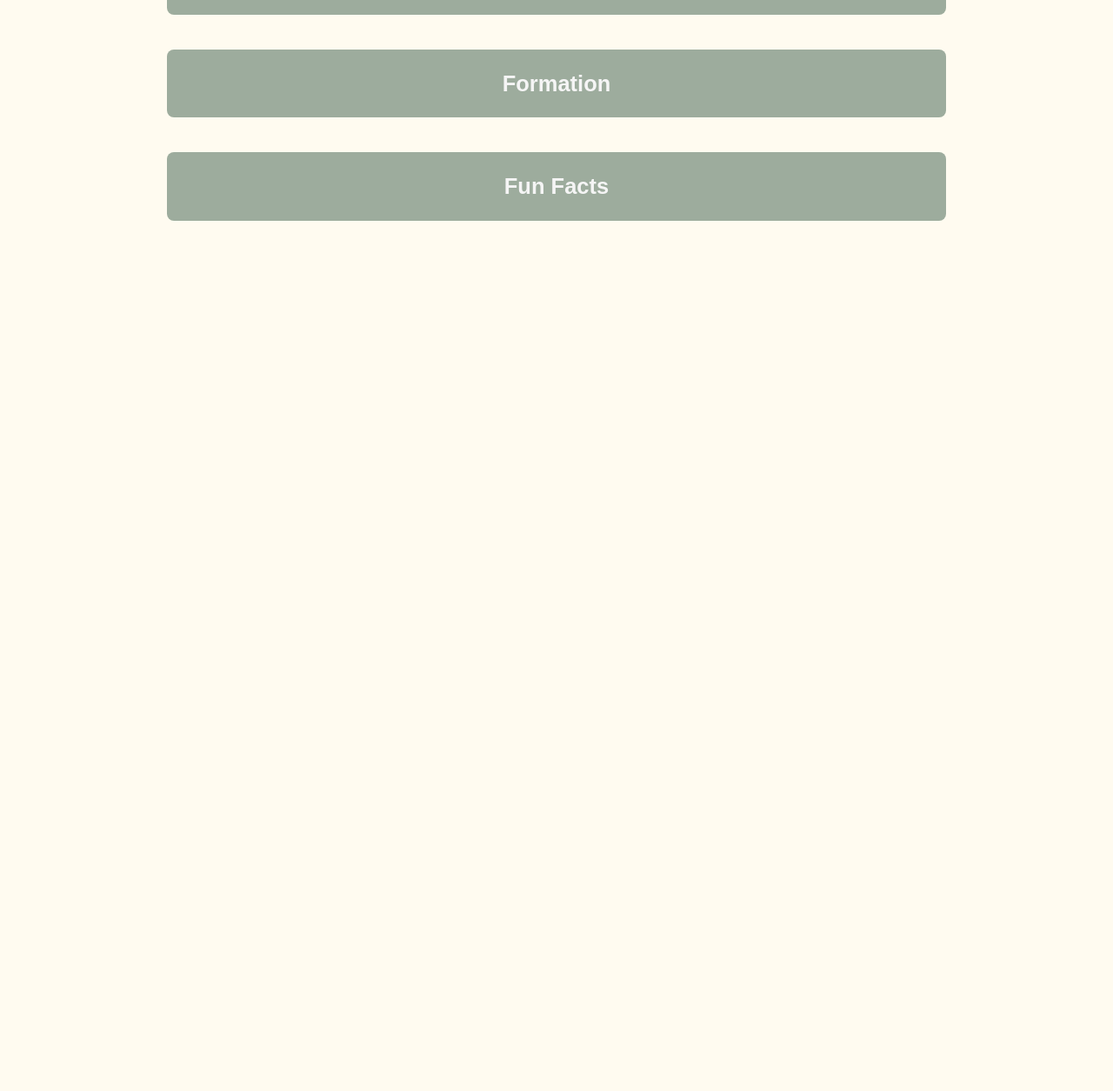
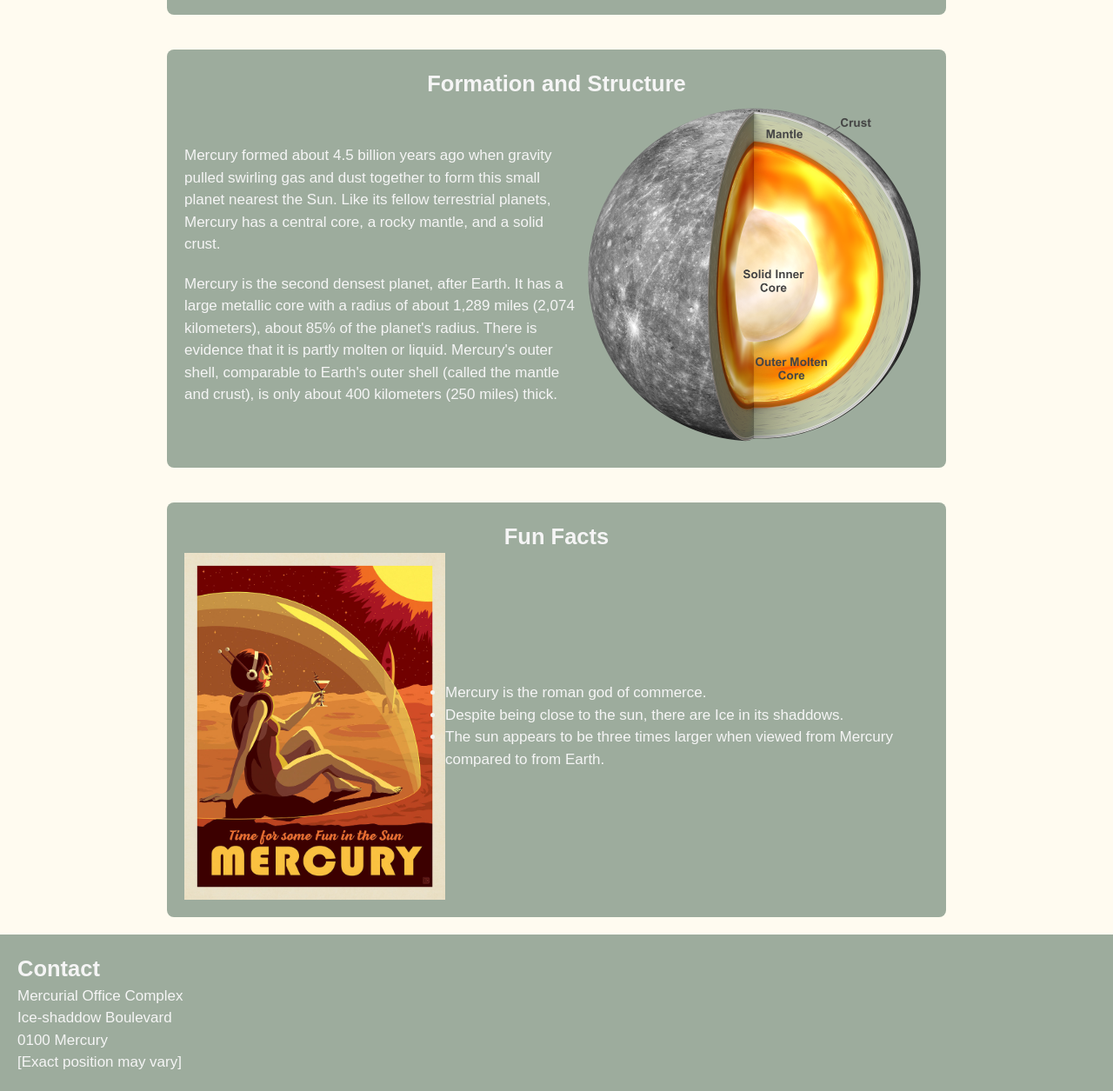
Before and after one commit to mikael1kodehode-coder/html-css-oppgave3-planet, a plain HTML site: page index.html in a window 1280 px wide. Shown: the part 3210-4465 px from the top of the page at 87% size. Before the commit the page ends 3484 px from the top, so only its background shows below. Drawn offline with Linux system fonts and the light colour scheme; a web font is replaced by a local one.

Commit message:
To siste sections og footer

```diff
--- a/index.html
+++ b/index.html
@@ -38,13 +38,15 @@
                         <h2>Mercury</h2>
 
                         <p>
-              Mercury is the smallest planet in our solar system and nearest to
-              the Sun. It's only slightly larger than Earth's Moon.
+                            Mercury is the smallest planet in our solar system
+                            and nearest to the Sun. It's only slightly larger
+                            than Earth's Moon.
                         </p>
                         <p>
-              From the surface of Mercury, the Sun would appear more than three
-              times as large as it does when viewed from Earth, and the sunlight
-              would be as much as seven times brighter.
+                            From the surface of Mercury, the Sun would appear
+                            more than three times as large as it does when
+                            viewed from Earth, and the sunlight would be as much
+                            as seven times brighter.
                         </p>
                     </article>
                 </div>
@@ -78,28 +80,33 @@
                         <h2>Orbit</h2>
 
                         <p>
-              Mercury's highly eccentric, egg-shaped orbit takes the planet as
-              close as 29 million miles (47 million kilometers) and as far as 43
-              million miles (70 million kilometers) from the Sun. It speeds
-              around the Sun every 88 days, traveling through space at nearly 29
-              miles (47 kilometers) per second, faster than any other planet.
+                            Mercury's highly eccentric, egg-shaped orbit takes
+                            the planet as close as 29 million miles (47 million
+                            kilometers) and as far as 43 million miles (70
+                            million kilometers) from the Sun. It speeds around
+                            the Sun every 88 days, traveling through space at
+                            nearly 29 miles (47 kilometers) per second, faster
+                            than any other planet.
                         </p>
                         <p>
-              Mercury spins slowly on its axis and completes one rotation every
-              59 Earth days. But when Mercury is moving fastest in its
-              elliptical orbit around the Sun (and it is closest to the Sun),
-              each rotation is not accompanied by sunrise and sunset like it is
-              on most other planets. The morning Sun appears to rise briefly,
-              set, and rise again from some parts of the planet's surface. The
-              same thing happens in reverse at sunset for other parts of the
-              surface. One Mercury solar day (one full day-night cycle) equals
+                            Mercury spins slowly on its axis and completes one
+                            rotation every 59 Earth days. But when Mercury is
+                            moving fastest in its elliptical orbit around the
+                            Sun (and it is closest to the Sun), each rotation is
+                            not accompanied by sunrise and sunset like it is on
+                            most other planets. The morning Sun appears to rise
+                            briefly, set, and rise again from some parts of the
+                            planet's surface. The same thing happens in reverse
+                            at sunset for other parts of the surface. One
+                            Mercury solar day (one full day-night cycle) equals
                             176 Earth days – just over two years on Mercury.
                         </p>
                         <p>
-              Mercury's axis of rotation is tilted just 2 degrees with respect
-              to the plane of its orbit around the Sun. That means it spins
-              nearly perfectly upright and so does not experience seasons as
-              many other planets do.
+                            Mercury's axis of rotation is tilted just 2 degrees
+                            with respect to the plane of its orbit around the
+                            Sun. That means it spins nearly perfectly upright
+                            and so does not experience seasons as many other
+                            planets do.
                         </p>
                     </div>
                 </article>
@@ -114,47 +121,54 @@
                         <h2>Surface</h2>
 
                         <p>
-              Mercury's surface resembles that of Earth's Moon, scarred by many
-              impact craters resulting from collisions with meteoroids and
-              comets. Craters and features on Mercury are named after famous
-              deceased artists, musicians, or authors, including children's
+                            Mercury's surface resembles that of Earth's Moon,
+                            scarred by many impact craters resulting from
+                            collisions with meteoroids and comets. Craters and
+                            features on Mercury are named after famous deceased
+                            artists, musicians, or authors, including children's
                             author Dr. Seuss and dance pioneer Alvin Ailey.
                         </p>
                         <p>
-              Very large impact basins, including Caloris (960 miles or 1,550
-              kilometers in diameter) and Rachmaninoff (190 miles, or 306
-              kilometers in diameter), were created by asteroid impacts on the
-              planet's surface early in the solar system's history. While there
-              are large areas of smooth terrain, there are also cliffs, some
-              hundreds of miles long and soaring up to a mile high. They rose as
-              the planet's interior cooled and contracted over the billions of
-              years since Mercury formed.
+                            Very large impact basins, including Caloris (960
+                            miles or 1,550 kilometers in diameter) and
+                            Rachmaninoff (190 miles, or 306 kilometers in
+                            diameter), were created by asteroid impacts on the
+                            planet's surface early in the solar system's
+                            history. While there are large areas of smooth
+                            terrain, there are also cliffs, some hundreds of
+                            miles long and soaring up to a mile high. They rose
+                            as the planet's interior cooled and contracted over
+                            the billions of years since Mercury formed.
                         </p>
                         <p>
-              Most of Mercury's surface would appear greyish-brown to the human
-              eye. The bright streaks are called "crater rays." They are formed
-              when an asteroid or comet strikes the surface. The tremendous
-              amount of energy that is released in such an impact digs a big
-              hole in the ground, and also crushes a huge amount of rock under
-              the point of impact. Some of this crushed material is thrown far
-              from the crater and then falls to the surface, forming the rays.
-              Fine particles of crushed rock are more reflective than large
-              pieces, so the rays look brighter. The space environment – dust
-              impacts and solar-wind particles – causes the rays to darken with
-              time.
+                            Most of Mercury's surface would appear greyish-brown
+                            to the human eye. The bright streaks are called
+                            "crater rays." They are formed when an asteroid or
+                            comet strikes the surface. The tremendous amount of
+                            energy that is released in such an impact digs a big
+                            hole in the ground, and also crushes a huge amount
+                            of rock under the point of impact. Some of this
+                            crushed material is thrown far from the crater and
+                            then falls to the surface, forming the rays. Fine
+                            particles of crushed rock are more reflective than
+                            large pieces, so the rays look brighter. The space
+                            environment – dust impacts and solar-wind particles
+                            – causes the rays to darken with time.
                         </p>
                         <p>
-              Temperatures on Mercury are extreme. During the day, temperatures
-              on the surface can reach 800 degrees Fahrenheit (430 degrees
-              Celsius). Because the planet has no atmosphere to retain that
-              heat, nighttime temperatures on the surface can drop to minus 290
+                            Temperatures on Mercury are extreme. During the day,
+                            temperatures on the surface can reach 800 degrees
+                            Fahrenheit (430 degrees Celsius). Because the planet
+                            has no atmosphere to retain that heat, nighttime
+                            temperatures on the surface can drop to minus 290
                             degrees Fahrenheit (minus 180 degrees Celsius).
                         </p>
                         <p>
-              Mercury may have water ice at its north and south poles inside
-              deep craters, but only in regions in permanent shadows. In those
-              shadows, it could be cold enough to preserve water ice despite the
-              high temperatures on sunlit parts of the planet.
+                            Mercury may have water ice at its north and south
+                            poles inside deep craters, but only in regions in
+                            permanent shadows. In those shadows, it could be
+                            cold enough to preserve water ice despite the high
+                            temperatures on sunlit parts of the planet.
                         </p>
                     </article>
                 </div>
@@ -162,15 +176,62 @@
 
             <!-- Formation -->
 
-      <div class="container" id="formation">
-        <h2>Formation</h2>
+            <div class="container formation" id="formation">
+                <h2>Formation and Structure</h2>
+                <div>
+                    <div class="container-text">
+                        <p>
+                            Mercury formed about 4.5 billion years ago when
+                            gravity pulled swirling gas and dust together to
+                            form this small planet nearest the Sun. Like its
+                            fellow terrestrial planets, Mercury has a central
+                            core, a rocky mantle, and a solid crust.
+                        </p>
+                        <p>
+                            Mercury is the second densest planet, after Earth.
+                            It has a large metallic core with a radius of about
+                            1,289 miles (2,074 kilometers), about 85% of the
+                            planet's radius. There is evidence that it is partly
+                            molten or liquid. Mercury's outer shell, comparable
+                            to Earth's outer shell (called the mantle and
+                            crust), is only about 400 kilometers (250 miles)
+                            thick.
+                        </p>
+                    </div>
+                    <img src="./img/mercurysliced.webp" />
+                </div>
             </div>
 
             <!-- Fun Facts -->
 
-      <div class="container" id="fun-facts">
+            <div class="container fun-facts" id="fun-facts">
                 <h2>Fun Facts</h2>
+                <div>
+                    <img src="./img/3463-medium.jpg" />
+                    <div class="container-text">
+                        <ul>
+                            <li>Mercury is the roman god of commerce.</li>
+                            <li>
+                                Despite being close to the sun, there are Ice in
+                                its shaddows.
+                            </li>
+                            <li>
+                                The sun appears to be three times larger when
+                                viewed from Mercury compared to from Earth.
+                            </li>
+                        </ul>
+                    </div>
+                </div>
             </div>
         </main>
+        <footer>
+            <h2>Contact</h2>
+            <p>
+                Mercurial Office Complex<br />
+                Ice-shaddow Boulevard<br />
+                0100 Mercury<br />
+                [Exact position may vary]
+            </p>
+        </footer>
     </body>
 </html>
--- a/style.css
+++ b/style.css
@@ -165,3 +165,38 @@ iframe {
     padding: 20px;
     max-width: 80ch;
 }
+
+.formation div {
+    display: flex;
+    align-items: center;
+    justify-content: space-between;
+}
+
+.formation img {
+    width: 100%;
+    height: auto;
+    max-width: 400px;
+}
+
+.formation .container-text {
+    display: flex;
+    flex-direction: column;
+    gap: 20px;
+}
+
+.fun-facts div {
+    width: 100%;
+    display: flex;
+    align-items: center;
+    justify-content: space-between;
+}
+
+.fun-facts img {
+    width: 300px;
+}
+
+footer {
+    width: 100%;
+    padding: 20px;
+    background: #9dac9d;
+}
```
Also changed, not shown: img/3463-medium.jpg (added), img/mercurysliced.webp (added). Lines whose indentation alone changed are shown as unchanged.
